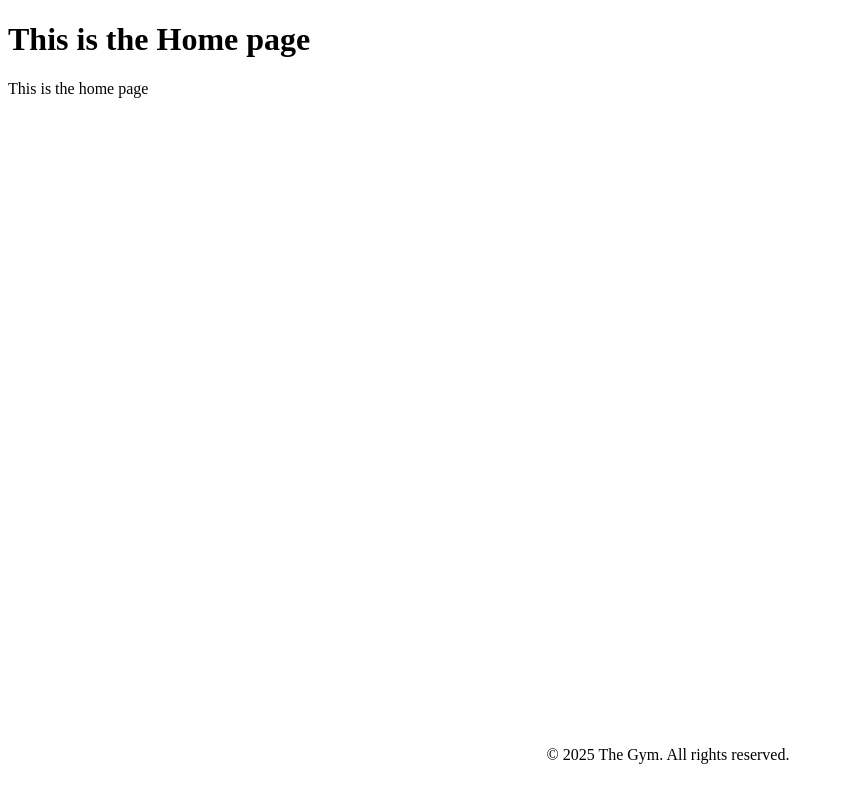
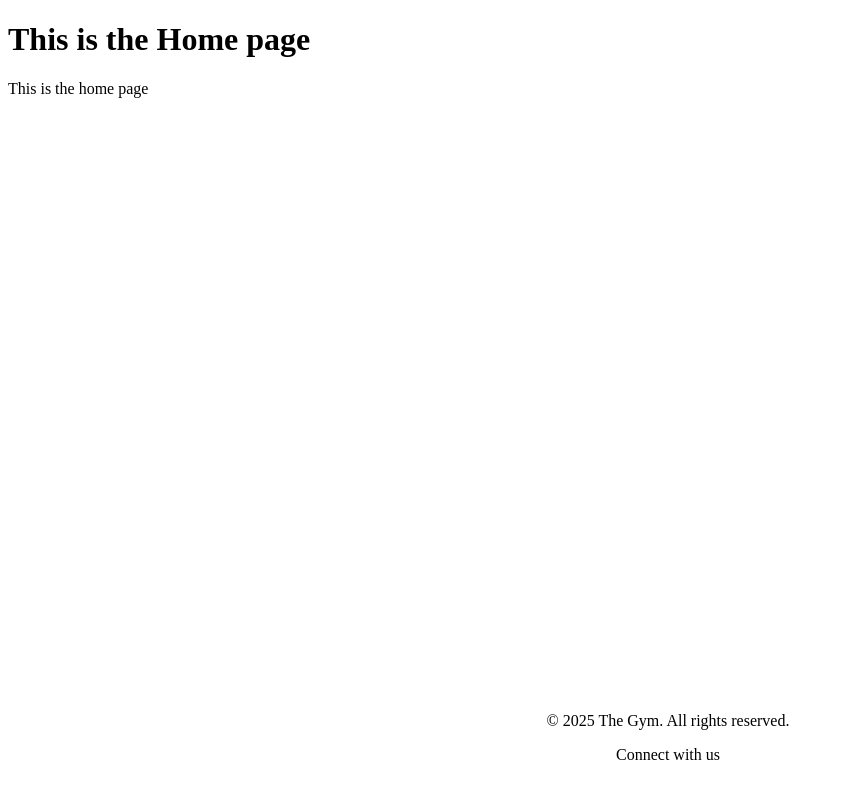
Before and after one commit to Raissa12best/Gym-Git-Exercise-Solutions, a plain HTML site: page home.html in a window 1280 px wide. Shown: the whole page, without its empty margins (0-844 px from the left). Drawn offline with Linux system fonts and the light colour scheme.

Commit message:
footer text

```diff
--- a/home.html
+++ b/home.html
@@ -10,6 +10,7 @@
    <p>This is the home page</p>
    <footer style ="text-align: center; padding: 20px; background-color:    #f1f1f100; position: fixed; width: 100%; bottom: 0;">
         <p>&copy; 2025 The Gym. All rights reserved. </p>
+        <p>Connect with us </p>
 
    </footer>
 </body>
```
